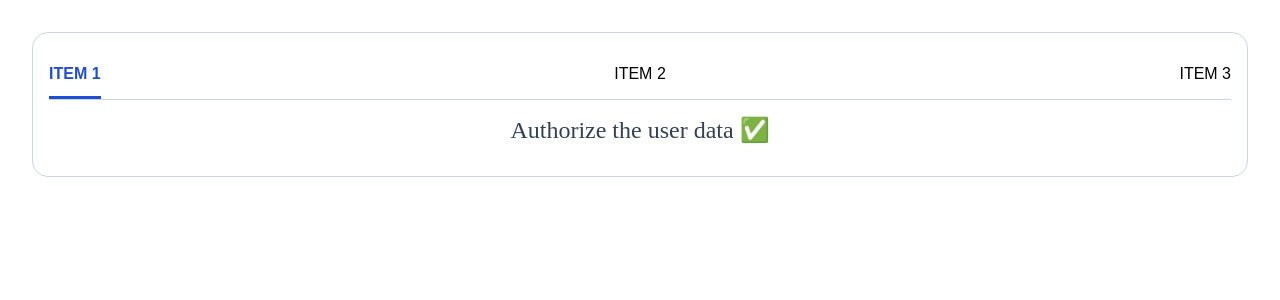
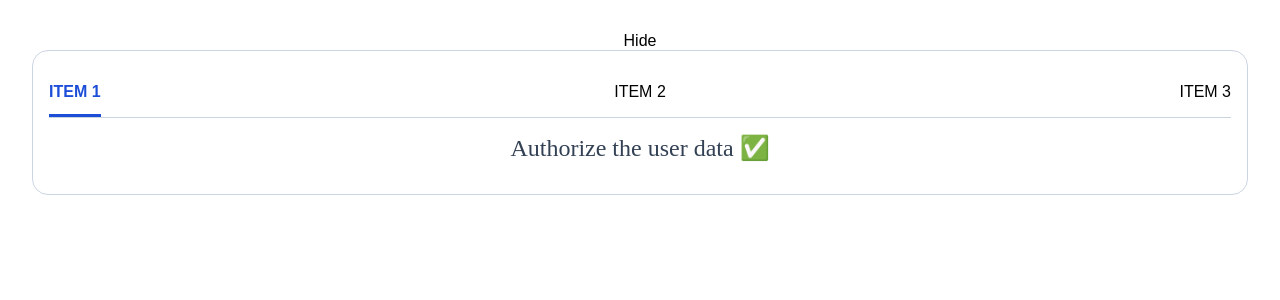
Before and after one commit to afshinmhdz/tabComponent, a React (Vite) app: page / in a window 1280 px wide. Shown: the top 300 px of the page. Built offline with nearby package versions, Linux system fonts and the light colour scheme.

Commit message:
added show button for hide and showing TabCompnent

```diff
--- a/src/App.jsx
+++ b/src/App.jsx
@@ -19,24 +19,41 @@ const tabData = [
 ];
 
 function App() {
-  const [activeTab,setActiveTab]=useState(1);
-  const handelActiveTab=(id)=>{
+  const [activeTab, setActiveTab] = useState(1);
+  const [isShow, setIsShow] = useState(true);
+  // const handelShow = () => {};
+  const handelActiveTab = (id) => {
     setActiveTab(id);
-  }
+  };
   return (
-    <div className="tab">
+    <>
+      <button
+        className="show"
+        onClick={() => {
+          setIsShow(!isShow);
+        }}
+      >
+        {isShow ? "Hide" : "Show"}
+      </button>
+
+      {isShow ? <div className="tab">
         <div className="tab__header">
           {tabData.map((tab) => {
             return (
-            <button key={tab.id} onClick={()=>handelActiveTab(tab.id)} className={activeTab===tab.id ? "active" : ""}>
+              <button
+                key={tab.id}
+                onClick={() => handelActiveTab(tab.id)}
+                className={activeTab === tab.id ? "active" : ""}
+              >
                 <span>{tab.title}</span>
                 <span className="tab-indicator"></span>
               </button>
             );
           })}
         </div>
-      <div className="tab__content">{tabData[activeTab-1].content}</div>
-    </div>
+        <div className="tab__content">{tabData[activeTab - 1].content}</div>
+      </div> : <h2>click on show button</h2>}
+    </>
   );
 }
 
```
Lines whose indentation alone changed are shown as unchanged.
